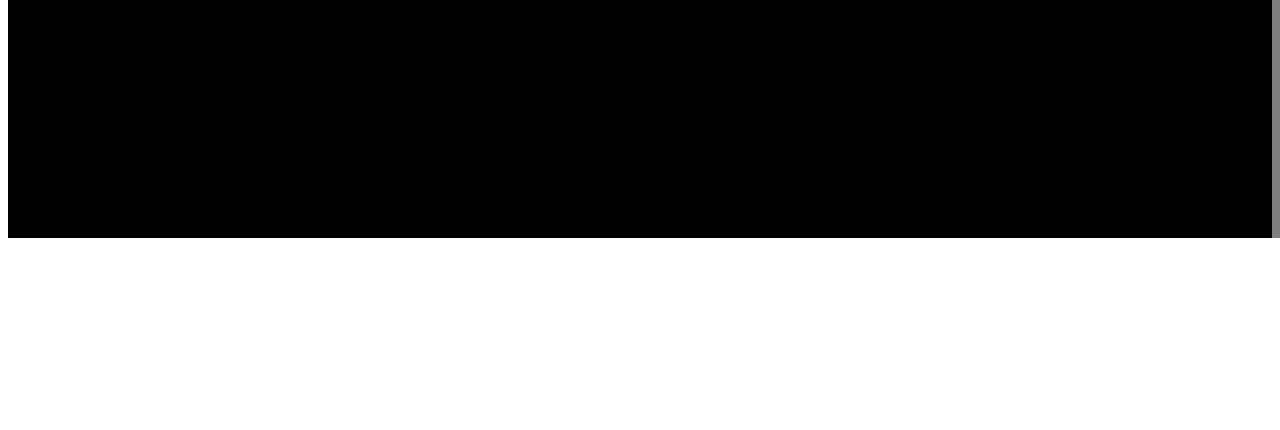
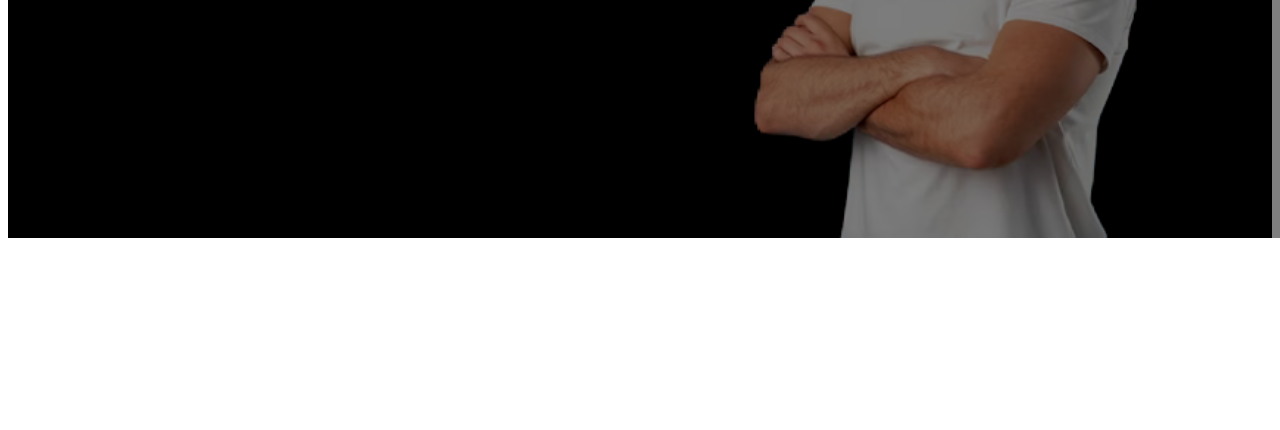
Before and after one commit to NaikSamarth/myTask.github.io, a plain HTML site: page index.html in a window 1280 px wide. Shown: the part 370-800 px from the top of the page. Drawn offline with nearby package versions, Linux system fonts and the light colour scheme.

Commit message:
added all files

```diff
--- a/css/style.css
+++ b/css/style.css
@@ -13,13 +13,6 @@ section#banner{
     background-size: contain;
     background-position: center;
     height: 75vh;
-}
-.banner-overlay-img {
-    min-height: -webkit-fill-available;
-    background-image: url(image/profile_pic.png);
-    background-repeat: no-repeat;
-    background-size: contain;
-    background-position: bottom right;
 }
 .banner-inside::before {
     content: "";
--- a/index.html
+++ b/index.html
@@ -10,6 +10,15 @@
 
     <title>Under Contrction - Comming soon</title>
 </head>
+<style>
+   .banner-overlay-img {
+    min-height: -webkit-fill-available;
+    background-image: url(profile_pic.png);
+    background-repeat: no-repeat;
+    background-size: contain;
+    background-position: bottom right;
+}
+</style>
 <body>
     <section id="banner">
         <div class="banner-overlay-img">
```
Also changed, not shown: profile_pic.png (renamed from image/profile_pic.png).
